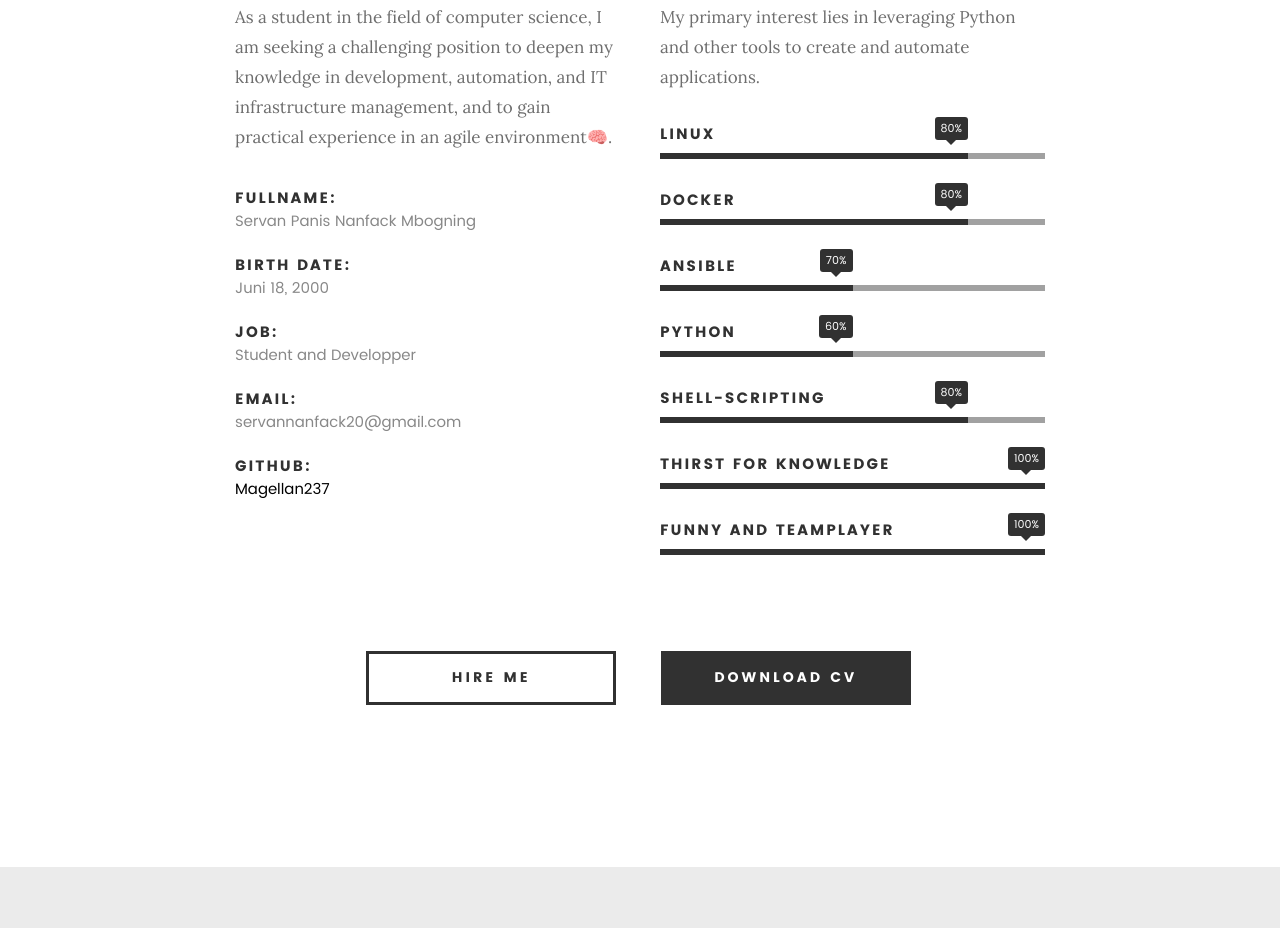
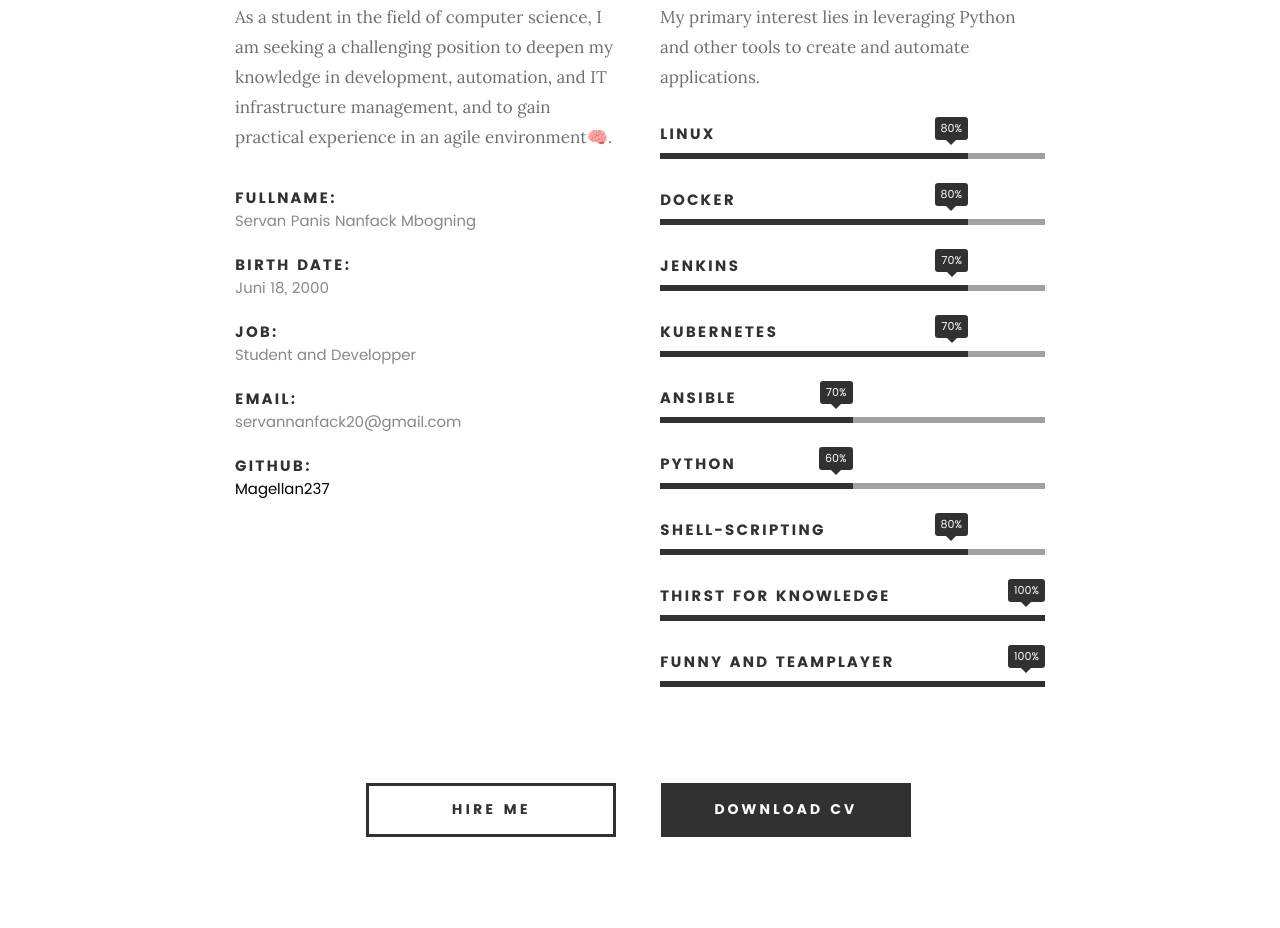
Before and after one commit to Magellan237/Magellan-website, a plain HTML site: page index.html in a window 1280 px wide. Shown: the part 1212-2140 px from the top of the page. Drawn offline with Linux system fonts and the light colour scheme; files whose address does not match are found by name.

Commit message:
Update index.html

```diff
--- a/index.html
+++ b/index.html
@@ -148,9 +148,17 @@
 						<div class="progress percent80"><span>80%</span></div>
 						<strong>Linux</strong>
 					</li>
-				   <li>
+				   	<li>
 						<div class="progress percent80"><span>80%</span></div>
 						<strong>Docker</strong>
+					</li>
+					<li>
+						<div class="progress percent80"><span>70%</span></div>
+						<strong>Jenkins</strong>
+					</li>
+					<li>
+						<div class="progress percent80"><span>70%</span></div>
+						<strong>Kubernetes</strong>
 					</li>
 					<li>
 						<div class="progress percent50"><span>70%</span></div>
```
